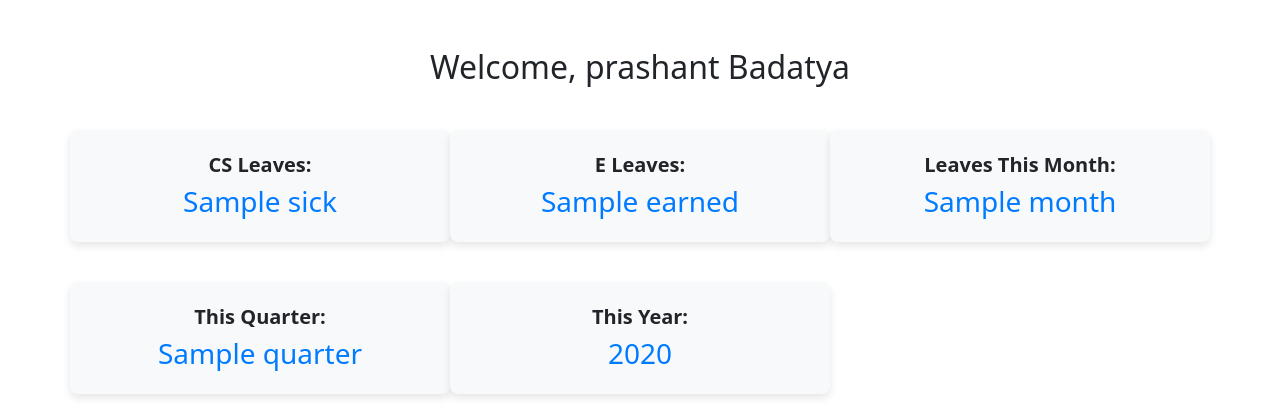
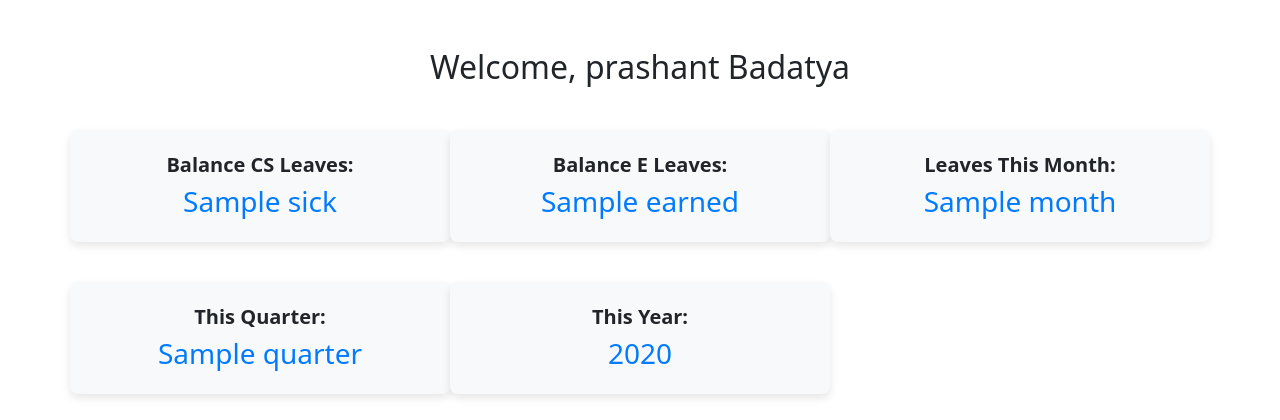
Before and after one commit to hareshwar-mali/employee-leave-management, a Django app: template organisation_employee/leave_management/templates/employee_dashboard.html in a window 1280 px wide. Shown: the top 420 px of the page. Run offline with Django 5.2, Linux system fonts and the light colour scheme; data comes from the database, SQL or seed files in the repository; the template is opened without the code that fills it: values that come from a table or form of the project are taken from there, most other values are stand-ins (such as "Sample title", 1, 10 or a date in 2020).

Commit message:
title correction

```diff
--- a/organisation_employee/leave_management/templates/employee_dashboard.html
+++ b/organisation_employee/leave_management/templates/employee_dashboard.html
@@ -32,11 +32,11 @@
 
         <div class="row text-center">
             <div class="col-md-4 leave-card">
-                <span class="leave-type">CS Leaves:</span>
-                <div class="leave-count">{{ leave_balance.sick }}</div>
+                <span class="leave-type">Balance CS Leaves:</span>
+                <div class="leave-count">{{ leave_balance.sick }}</div> <!-- Displaying as "12/5" -->
             </div>
             <div class="col-md-4 leave-card">
-                <span class="leave-type">E Leaves:</span>
+                <span class="leave-type">Balance E Leaves:</span>
                 <div class="leave-count">{{ leave_balance.earned }}</div>
             </div>
             <div class="col-md-4 leave-card">
```
